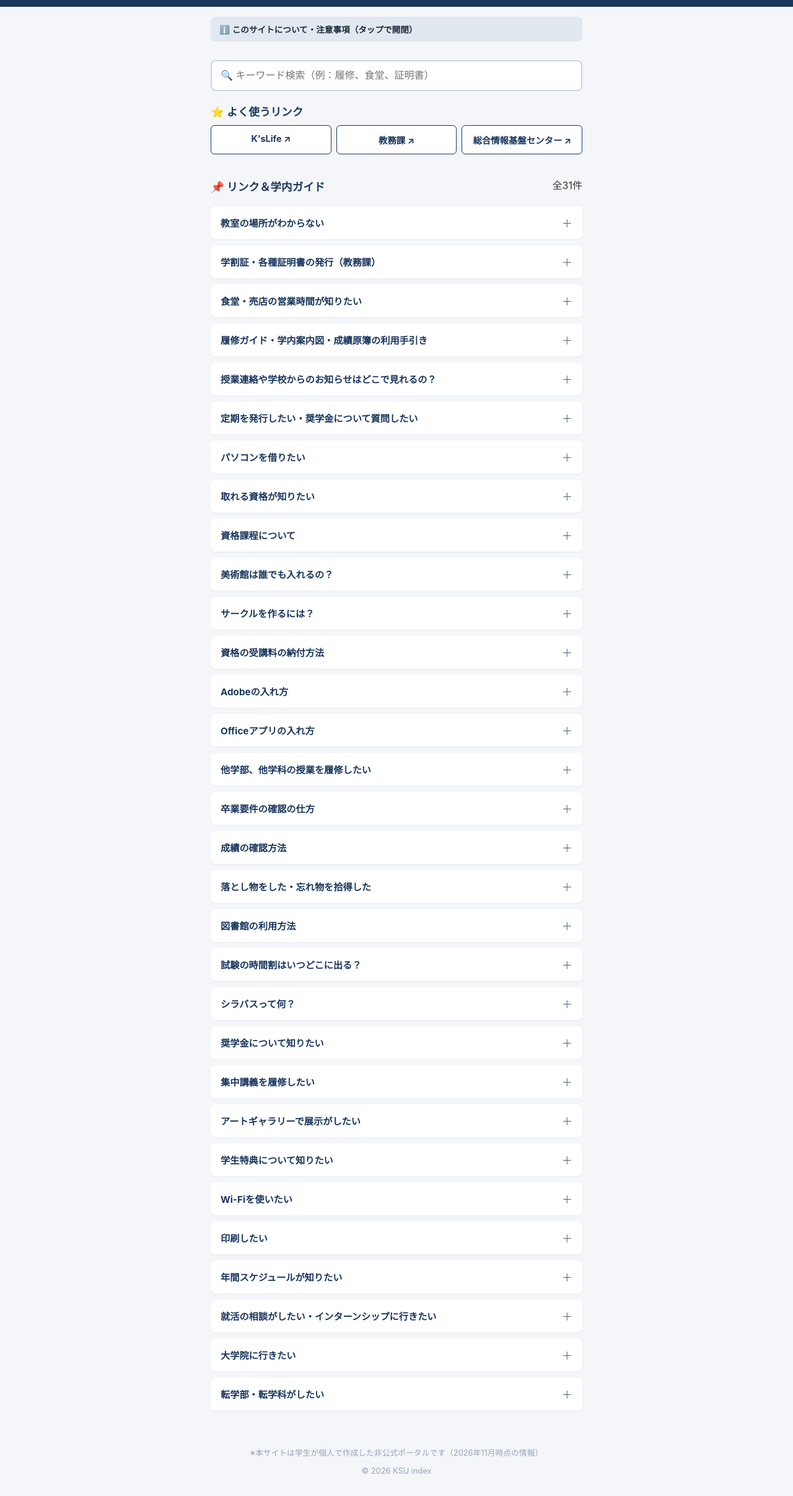
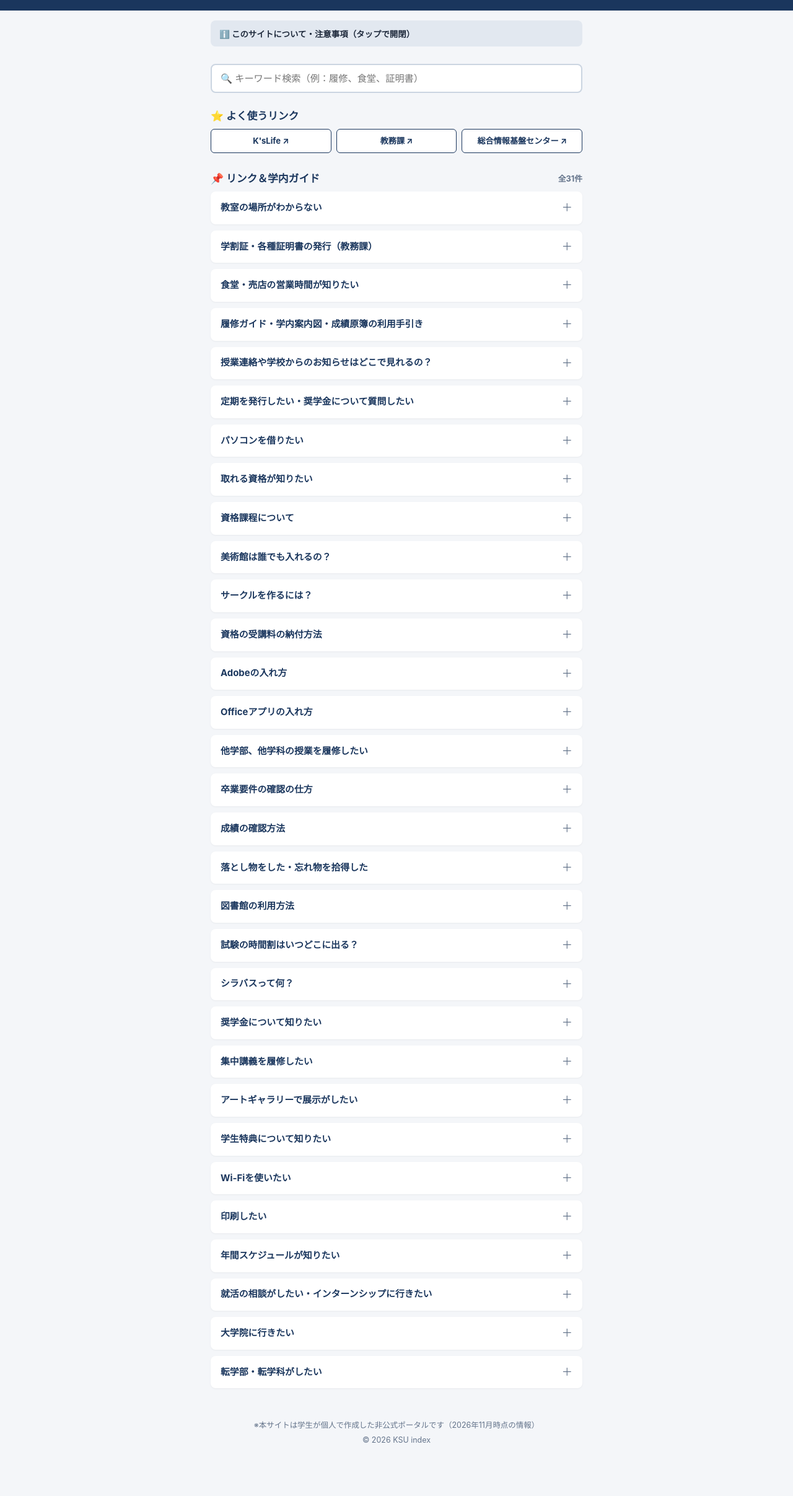
Before and after one commit to umzk-mw/ksu_index, a plain HTML site: page index.html in a window 1280 px wide. Shown: the part 126-2540 px from the top of the page at 62% size. After the commit the page ends 2484 px from the top, so only its background shows below. Drawn offline with Linux system fonts and the light colour scheme.

Commit message:
Add files via upload

```diff
--- a/style.css
+++ b/style.css
@@ -35,13 +35,13 @@ body {
 
   .header h1 {
     margin: 0;
-    font-size: 1.4rem;
+    font-size: 1.45rem;
   }
 
   .header p {
-    margin: 5px 0 0 0;
+    margin: 4px 0 6px 0;
     font-size: 0.85rem;
-    opacity: 0.8;
+    opacity: 0.85;
   }
 
   /* 情報基準日 */
@@ -50,9 +50,9 @@ body {
     color: #cbd5e1;
   }
 
-/* サイト紹介ボックス（JS開閉） */
+  /* サイト紹介ボックス（JS開閉・検索バーとの隙間を広めに設定） */
   .about-box {
-  margin-bottom: 30px;
+    margin-bottom: 28px;
   }
 
   .about-toggle-btn {
@@ -60,12 +60,13 @@ body {
     background-color: #e2e8f0;
     color: #1e293b;
     border: none;
-  padding: 10px 14px;
+    padding: 11px 14px;
     border-radius: 8px;
-  font-size: 0.85rem;
+    font-size: 0.84rem;
     font-weight: bold;
     cursor: pointer;
     text-align: left;
+    font-family: inherit;
   }
 
   .about-toggle-btn:hover {
@@ -78,29 +79,40 @@ body {
     border-radius: 8px;
     padding: 14px;
     margin-top: 6px;
-  font-size: 0.82rem;
-  line-height: 1.6;
+    font-size: 0.83rem;
+    line-height: 1.65;
     color: #334155;
   }
 
   .about-content p {
-  margin: 0 0 10px 0;
+    margin: 0 0 12px 0;
   }
 
   .about-content p:last-child {
     margin-bottom: 0;
   }
 
+  /* テキストリンク（卒業研究リンク用） */
+  .text-link {
+    color: #2563eb;
+    text-decoration: underline;
+    font-weight: bold;
+    margin-left: 2px;
+  }
+
+  .text-link:hover {
+    color: #1d4ed8;
+  }
 
   /* 検索バー */
   .search-box {
-    margin-bottom: 20px;
+    margin-bottom: 24px;
   }
 
   .search-box input {
     width: 100%;
-    padding: 14px;
-    font-size: 1rem;
+    padding: 13px 14px;
+    font-size: 0.95rem;
     border: 2px solid #cbd5e1;
     border-radius: 8px;
     box-sizing: border-box;
@@ -111,33 +123,40 @@ body {
     border-color: #1a365d;
   }
 
-  /* クイックリンクボタン */
-  .top-links h2, .link-list-section h2 {
-    font-size: 1.1rem;
-    margin-bottom: 10px;
+  /* セクション見出し */
+  .top-links h2,
+  .list-header h2 {
+    font-size: 1.05rem;
+    margin: 0 0 10px 0;
     color: #1a365d;
   }
 
+  /* クイックリンクボタン（スマホで2行になっても上下左右中央に揃える） */
   .top-buttons {
     display: flex;
     gap: 8px;
-    margin-bottom: 24px;
+    margin-bottom: 28px;
   }
 
   .quick-btn {
     flex: 1;
+    display: flex;
+    align-items: center;
+    justify-content: center;
     background-color: #ffffff;
     color: #1a365d;
     border: 1.5px solid #1a365d;
     text-align: center;
-    padding: 12px 8px;
+    padding: 10px 6px;
     text-decoration: none;
     font-weight: bold;
     border-radius: 6px;
-    font-size: 0.9rem;
+    font-size: 0.82rem;
+    line-height: 1.3;
+    word-break: keep-all;
   }
 
-  /* リストヘッダーと一括開閉ボタン */
+  /* リストヘッダーと件数表示 */
   .list-header {
     display: flex;
     justify-content: space-between;
@@ -145,19 +164,14 @@ body {
     margin-bottom: 10px;
   }
 
-.bulk-actions {
-  display: flex;
-  gap: 6px;
+  .list-header h2 {
+    margin: 0;
   }
 
-.bulk-btn {
-  background-color: #ffffff;
-  border: 1px solid #94a3b8;
-  color: #475569;
-  font-size: 0.75rem;
-  padding: 4px 8px;
-  border-radius: 4px;
-  cursor: pointer;
+  .item-count {
+    font-size: 0.8rem;
+    color: #64748b;
+    font-weight: bold;
   }
 
   /* フラットリスト */
@@ -182,7 +196,7 @@ body {
 
   /* 質問（タップするエリア） */
   .question {
-    font-size: 0.95rem;
+    font-size: 0.93rem;
     font-weight: bold;
     color: #1a365d;
     cursor: pointer;
@@ -191,6 +205,7 @@ body {
     display: flex;
     align-items: center;
     justify-content: space-between;
+    line-height: 1.4;
     user-select: none;
   }
 
@@ -226,26 +241,26 @@ body {
 
   /* 補足テキスト枠 */
   .note-text {
-    margin: 0 0 10px 0;
+    margin: 0;
     font-size: 0.85rem;
     color: #334155;
     background-color: #f1f5f9;
     padding: 10px 12px;
     border-radius: 6px;
-    line-height: 1.5;
+    line-height: 1.55;
   }
 
-  /* 外部リンクボタン */
+  /* 外部リンクボタン（下にリンクがある時だけ上の余白をつける） */
   .link-btn {
     display: inline-block;
     background-color: #1a365d;
     color: #ffffff;
     text-decoration: none;
-    font-size: 0.85rem;
+    font-size: 0.84rem;
     font-weight: bold;
     padding: 8px 14px;
     border-radius: 6px;
-    margin-top: 4px;
+    margin-top: 10px;
     transition: opacity 0.2s;
   }
 
@@ -256,7 +271,12 @@ body {
   /* フッター */
   .footer {
     text-align: center;
-    padding: 20px;
-    font-size: 0.8rem;
-    color: #94a3b8;
+    padding: 20px 16px;
+    font-size: 0.78rem;
+    color: #64748b;
+    line-height: 1.6;
   }
+
+  .footer p {
+    margin: 4px 0;
+  }
```
Lines whose indentation alone changed are shown as unchanged.
